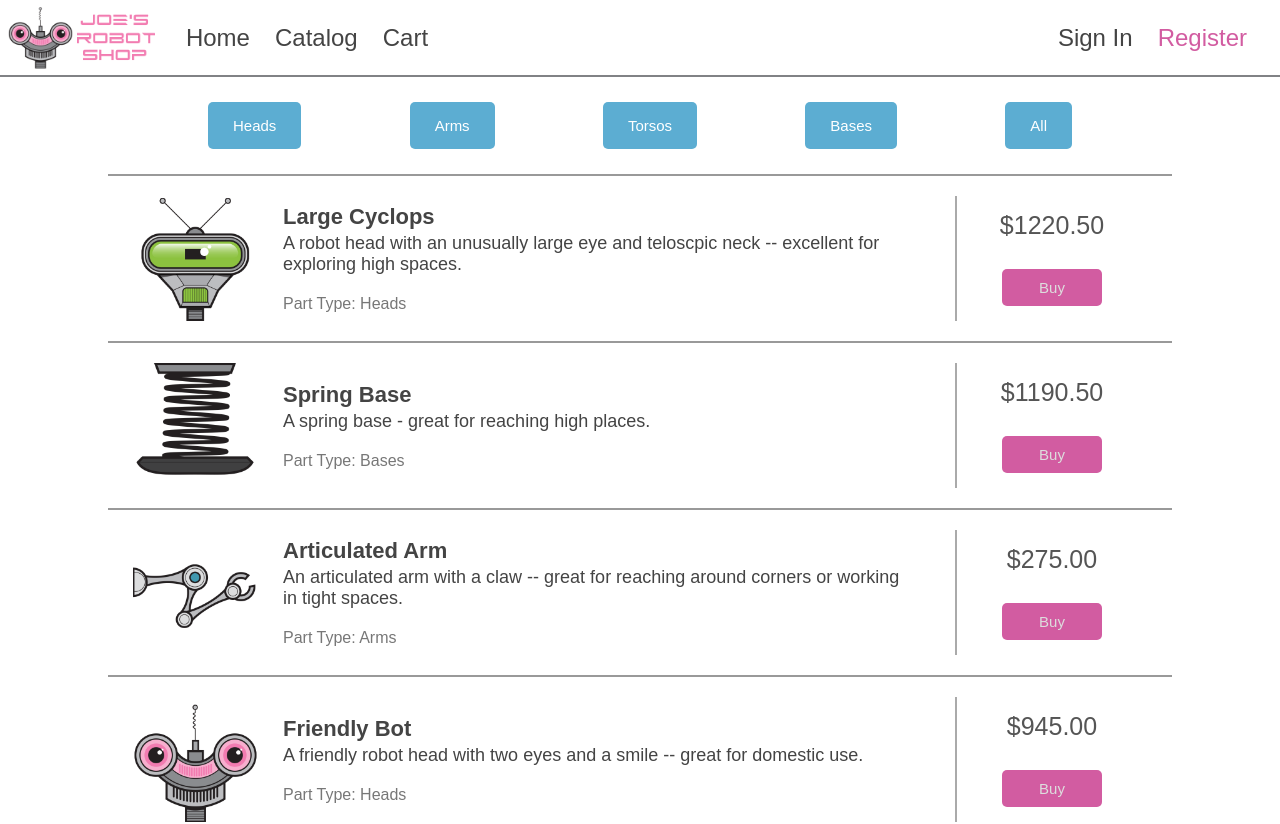
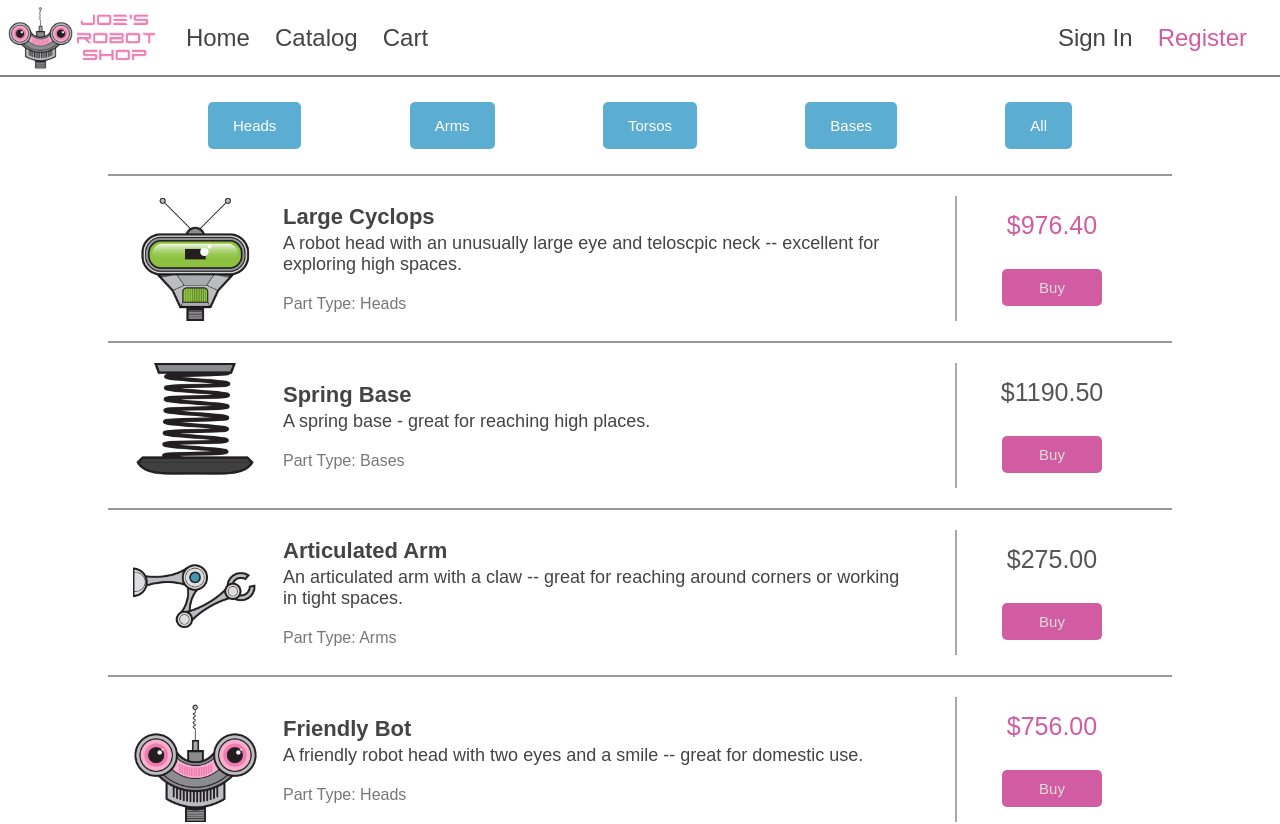
Before and after one commit to andyalmeida/joes-robot-shop, an Angular app: page / in a window 1280 px wide. Shown: the top 824 px of the page. Built offline with nearby package versions, Linux system fonts and the light colour scheme.

Commit message:
Add discount display logic and style to product pricing in catalog component

```diff
--- a/src/app/catalog/catalog.component.html
+++ b/src/app/catalog/catalog.component.html
@@ -20,7 +20,13 @@
               </div>
             </div>
             <div class="price">
-              <div>${{ product.price.toFixed(2) }}</div>
+              @if (product.discount === 0) {
+                <div>${{ product.price.toFixed(2) }}</div>
+              } @else {
+                <div class="discount">
+                  ${{ (product.price * (1 - product.discount)).toFixed(2) }}
+                </div>
+              }
               <button class="cta">Buy</button>
             </div>
           </div>
--- a/src/app/catalog/catalog.component.scss
+++ b/src/app/catalog/catalog.component.scss
@@ -69,6 +69,10 @@
   margin-left: 50px;
 }
 
+.product .price .discount {
+  color: #d25ca1;
+}
+
 .product .price button {
   padding: 10px;
   width: 100px;
```
Lines whose indentation alone changed are shown as unchanged.
